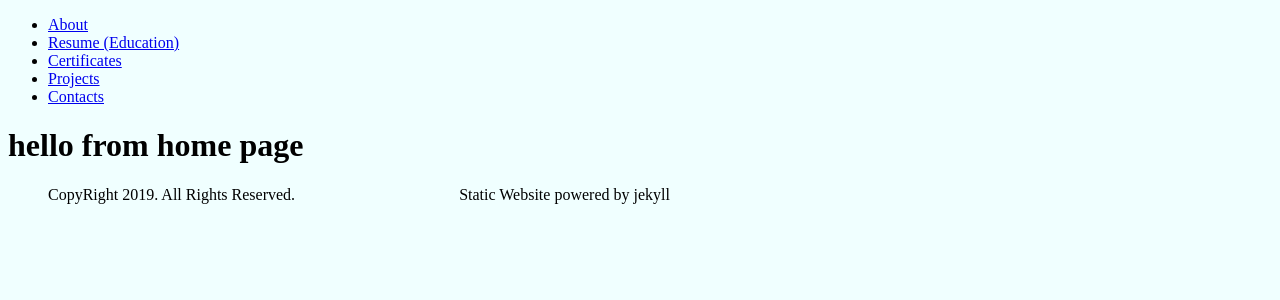
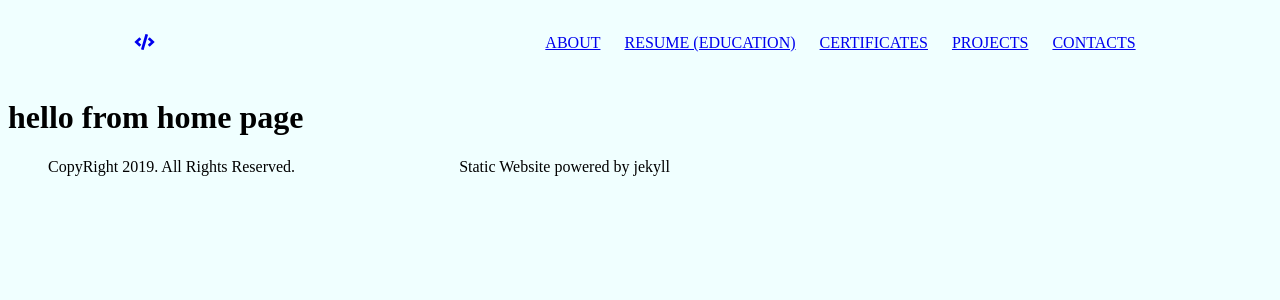
Before and after one commit to LoraMS/lorams.github.io, a Jekyll site: the page built from index.html, in a window 1280 px wide. Shown: the top 300 px of the page. Built offline with Jekyll 4.4.1, drawn with Linux system fonts in a browser that asks for light colours.

Commit message:
style reorganize

```diff
--- a/scss/style.scss
+++ b/scss/style.scss
@@ -1,4 +1,6 @@
-
+@import url('https://use.fontawesome.com/releases/v5.7.0/css/all.css');
 
 
 @import 'layout';
+@import 'site_header';
+@import 'site_footer';
--- a/style/style.css
+++ b/style/style.css
@@ -1,5 +1,30 @@
+@import url("https://use.fontawesome.com/releases/v5.7.0/css/all.css");
 body {
   background-color: azure;
+}
+
+header .navigation {
+  width: 80%;
+  margin: 0 auto;
+  display: -webkit-box;
+  display: -ms-flexbox;
+  display: flex;
+  -webkit-box-pack: justify;
+      -ms-flex-pack: justify;
+          justify-content: space-between;
+  -webkit-box-align: center;
+      -ms-flex-align: center;
+          align-items: center;
+}
+
+header nav ul li {
+  display: inline-block;
+}
+
+header nav ul li a {
+  padding: 0.625rem;
+  display: inline-block;
+  text-transform: uppercase;
 }
 
 footer ul {
```
Also changed, not shown: scss/_layout.scss (+0 -11 lines), scss/_site_footer.scss (added, +10 -0 lines), scss/_site_header.scss (added, +18 -0 lines), 1 other file.
